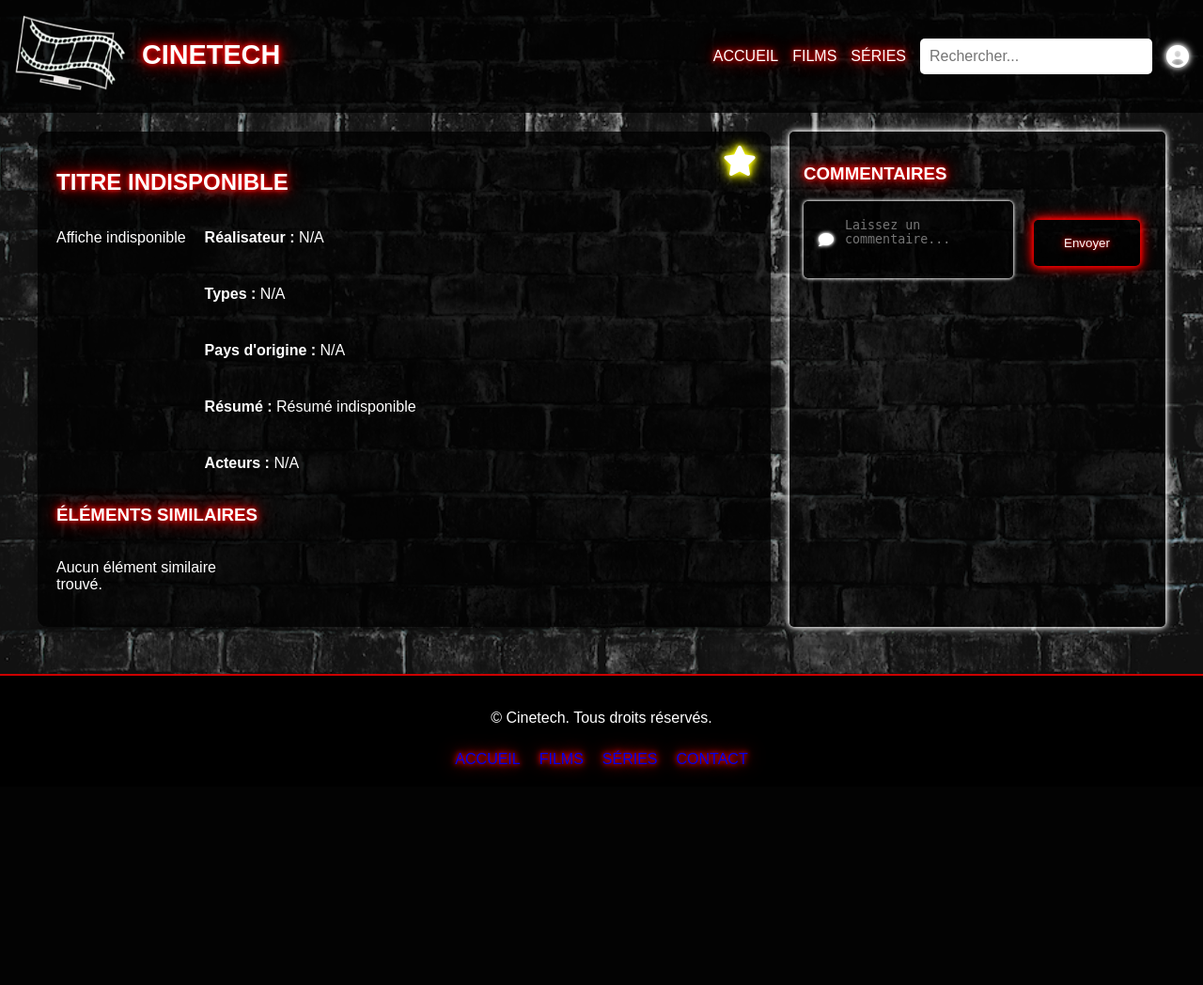
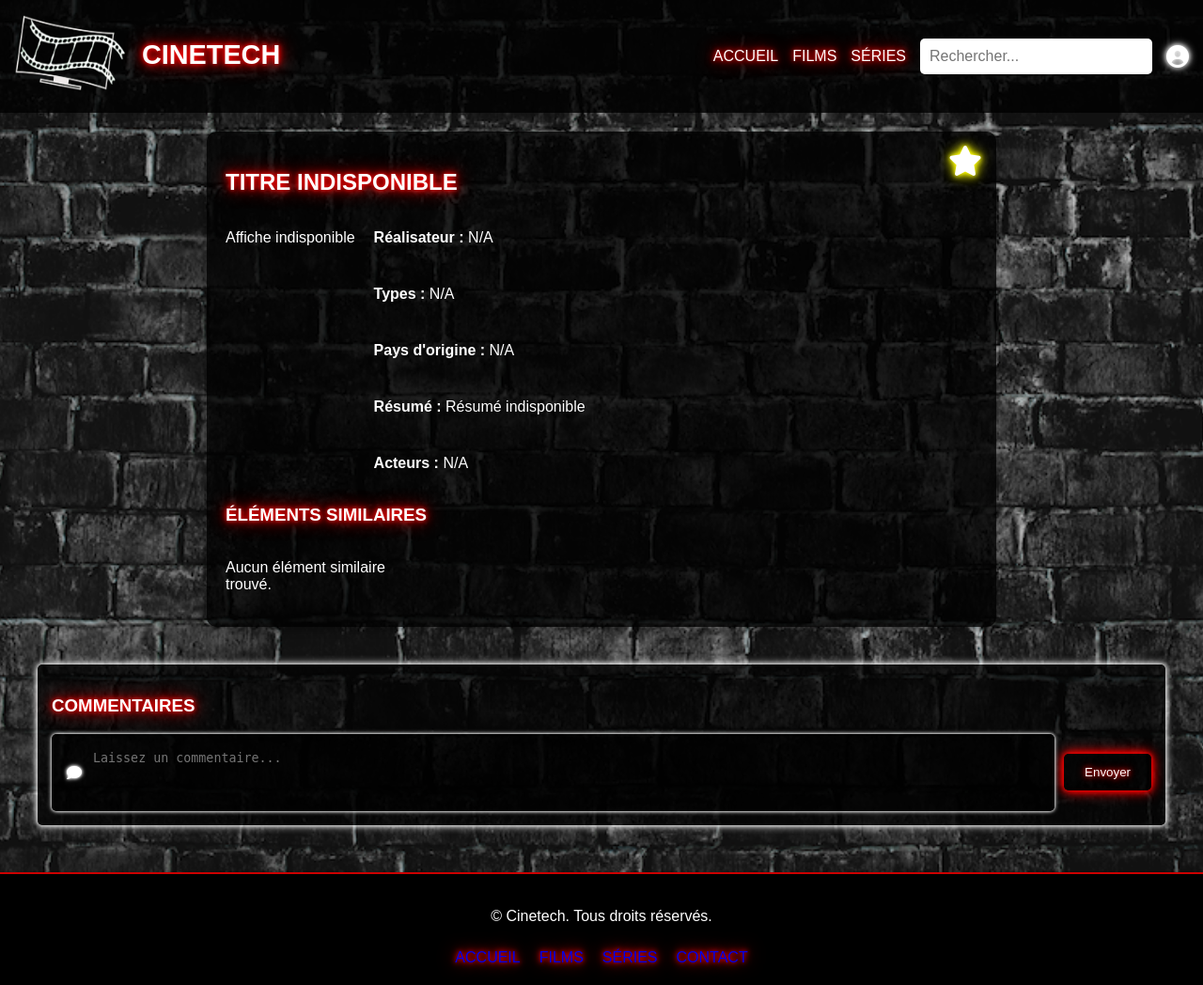
Before and after one commit to lucy-madec/cinetech, a PHP site: template src/views/detail.php in a window 1280 px wide. Shown: the whole page at 94% size. Before the commit the page ends 821 px from the top, so only its background shows below. Run offline with PHP 8.4, Linux system fonts and the light colour scheme; the template is opened without the code that fills it, so the values that code supplies are empty; the visitor is signed in with stand-in values (Sample User, id 1); some web fonts are replaced.

Commit message:
style: Position "Envoyer" button outside and to the right of the textarea
- Adjusted layout to place the "Envoyer" button outside the textarea.
- Ensured the button remains centered vertically next to the textarea.
- Maintained consistent styling across the comment form.

```diff
--- a/public/css/style.css
+++ b/public/css/style.css
@@ -124,12 +124,12 @@
 
 /* Main content section */
 .content-section {
-    display: flex;
-    flex-direction: row;
-    justify-content: space-between;
+    padding: 20px;
     max-width: 1200px;
     margin: auto;
-    padding: 20px;
+    display: flex;
+    flex-direction: column;
+    gap: 40px;
 }
 
 .items-grid {
@@ -279,8 +279,7 @@
 }
 
 .detail-container {
-    flex: 1;
-    margin-right: 20px;
+    position: relative;
 }
 
 .favorite-button {
@@ -353,15 +352,17 @@
 }
 
 .input-container {
+    flex: 1;
     display: flex;
     align-items: center;
-    margin-bottom: 15px;
     background-color: rgba(0, 0, 0, 0.7);
     border: 1px solid transparent;
     text-shadow: 0 0 3px #ffffff, 0 0 5px #ffffff;
     box-shadow: 0 0 3px #ffffff, 0 0 5px #ffffff;
     padding: 15px;
     border-radius: 5px;
+    box-sizing: border-box;
+    position: relative;
 }
 
 .input-container .icon {
@@ -378,17 +379,17 @@
 }
 
 .styled-button {
+    align-self: center;
     background-color: rgba(0, 0, 0, 0.7);
     border: 2px solid transparent;
     color: #ffffff;
     text-shadow: 0 0 5px #ff0000, 0 0 10px #ff0000;
     box-shadow: 0 0 5px #ff0000, 0 0 10px #ff0000, 0 0 15px #ff0000;
-    padding: 15px 30px;
+    padding: 10px 20px;
     cursor: pointer;
     transition: background-color 0.3s ease;
-    display: block;
-    margin: 20px auto;
     border-radius: 5px;
+    box-sizing: border-box;
 }
 
 .styled-button:hover {
@@ -397,7 +398,6 @@
 
 /* Comments section */
 .comments-section {
-    flex: 0 0 400px;
     background-color: rgba(0, 0, 0, 0.7);
     padding: 15px;
     border-radius: 5px;
@@ -410,6 +410,19 @@
     display: flex;
     align-items: flex-start;
     gap: 10px;
+}
+
+.input-container {
+    flex: 1;
+    display: flex;
+    align-items: center;
+    background-color: rgba(0, 0, 0, 0.7);
+    border: 1px solid transparent;
+    text-shadow: 0 0 3px #ffffff, 0 0 5px #ffffff;
+    box-shadow: 0 0 3px #ffffff, 0 0 5px #ffffff;
+    padding: 15px;
+    border-radius: 5px;
+    box-sizing: border-box;
 }
 
 .input-container textarea {
@@ -442,27 +455,3 @@
     margin-top: 15px;
     font-style: italic;
 }
-
-/* Ajoutez cette règle CSS pour cibler uniquement la page de détail */
-.detail-page {
-    display: flex;
-    justify-content: space-between;
-    max-width: 1200px;
-    margin: auto;
-    padding: 20px;
-}
-
-.detail-page .detail-container {
-    flex: 1;
-    margin-right: 20px;
-}
-
-.detail-page .comments-section {
-    flex: 0 0 400px;
-    background-color: rgba(0, 0, 0, 0.7);
-    padding: 15px;
-    border-radius: 5px;
-    box-shadow: 0 0 5px #ffffff, 0 0 10px #ffffff;
-    max-width: 100%;
-    box-sizing: border-box;
-}
```
